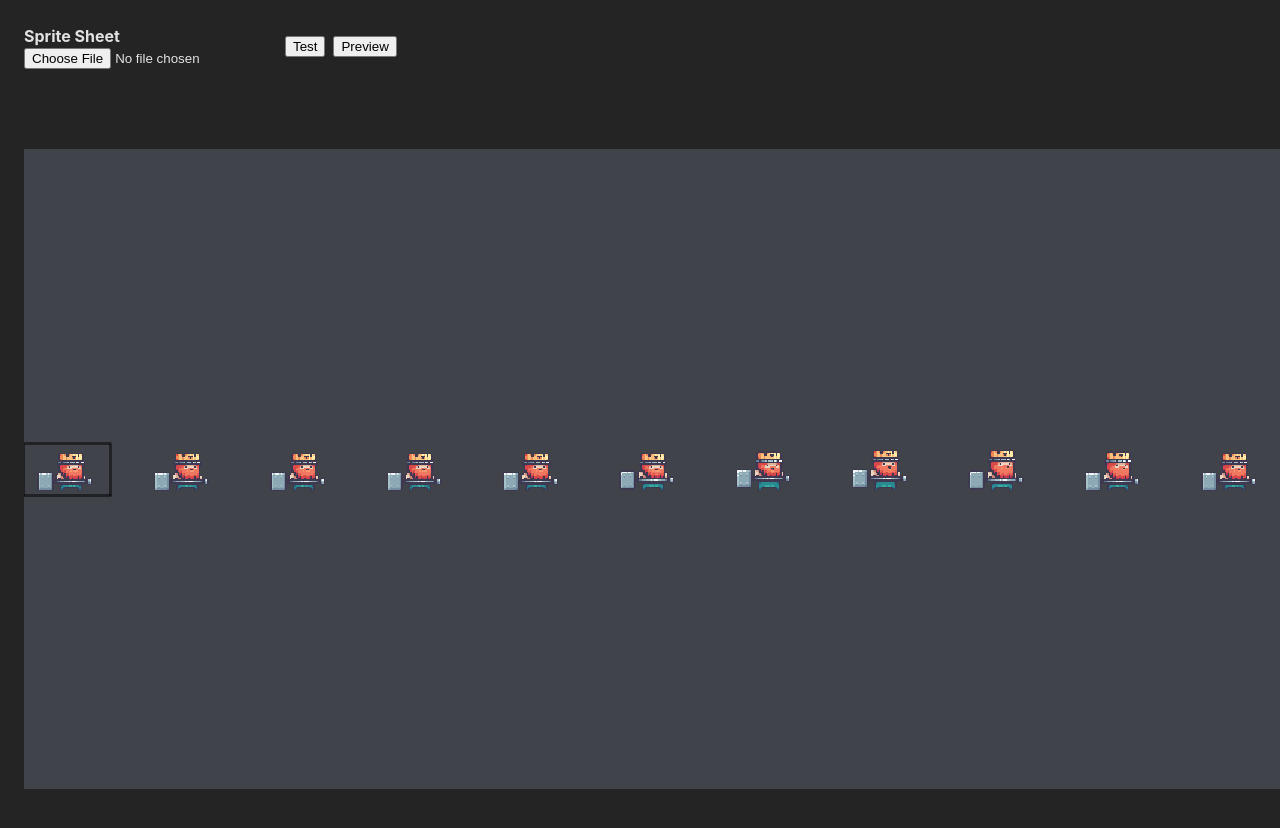
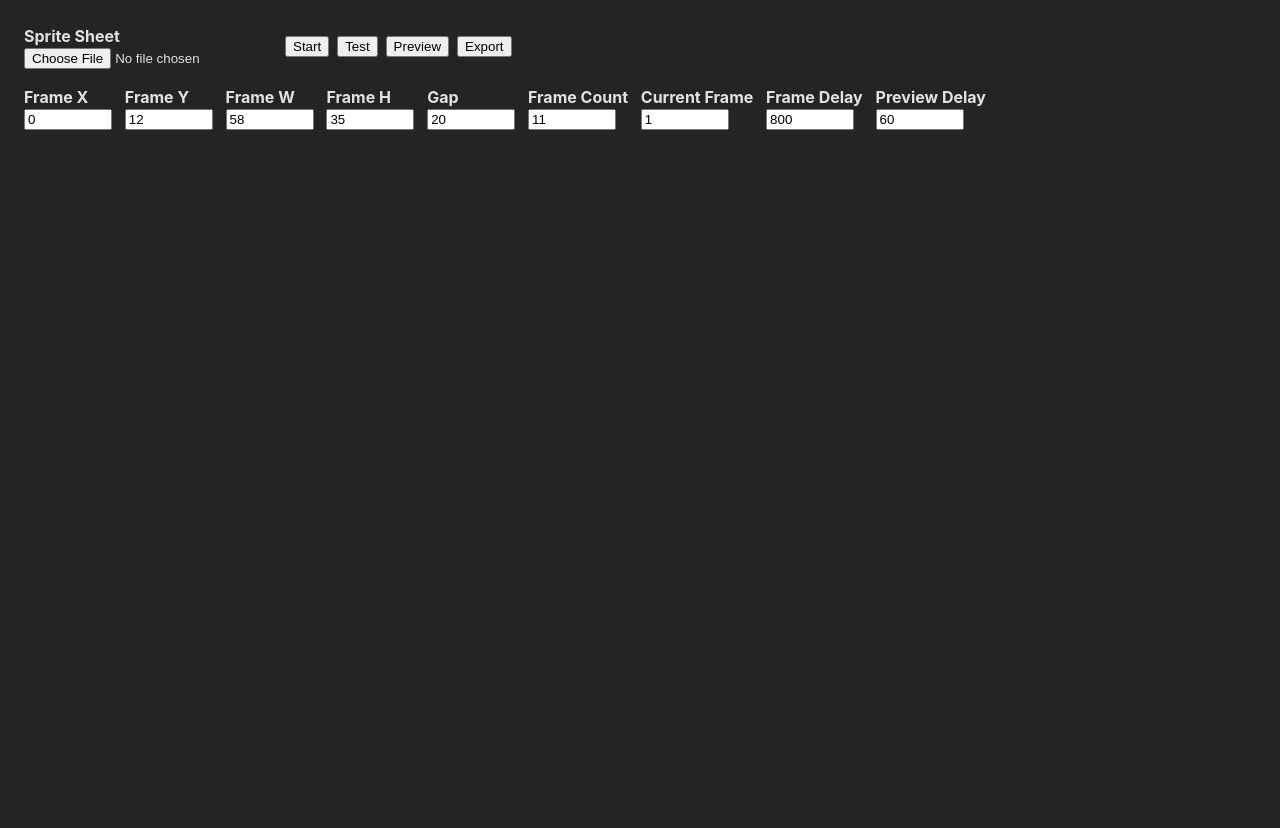
Before and after one commit to bsmrdel101/canvas-animation-maker, a React (Vite) app: page / in a window 1280 px wide. Shown: the top 828 px of the page. Before the commit the page ends 800 px from the top, so only its background shows below. Built offline with nearby package versions, Linux system fonts and the light colour scheme.

Commit message:
feat: Create export feature

```diff
--- a/src/page/index.css
+++ b/src/page/index.css
@@ -10,11 +10,19 @@
   text-rendering: optimizeLegibility;
   -webkit-font-smoothing: antialiased;
   -moz-osx-font-smoothing: grayscale;
+  overflow-x: hidden;
 }
 
 body {
   margin: 1.5rem 1.5rem;
-  overflow: hidden;
+}
+
+#output {
+  width: fit-content;
+  background-color: #2b2a2a;
+  position: absolute;
+  top: 9.5rem;
+  padding-right: 1.3rem;
 }
 
 .top-bar {
--- a/src/page/index.tsx
+++ b/src/page/index.tsx
@@ -1,12 +1,71 @@
-import { useEffect } from "react";
-import { initCanvas, toggleFramesPlaying, togglePreviewPlaying } from "../scripts/canvas";
+import { useEffect, useState } from "react";
+import { initCanvas, playCanvas, toggleFramesPlaying, togglePreviewPlaying } from "../scripts/canvas";
 import './index.css';
 
 
 export default function Index() {
+  const initAnim = {
+    frameX: 0,
+    frameY: 12,
+    frameW: 58,
+    frameH: 35,
+    gap: 20,
+    frameCount: 11,
+    currentFrame: 1,
+    frameDelay: 800,
+    previewDelay: 60,
+  };
+  const [animData, setAnimData] = useState(initAnim);
+  const [image, setImage] = useState(null);
+  const [exported, setExported] = useState(false);
+
   useEffect(() => {
-    initCanvas();
-  }, []);
+    initCanvas(animData);
+  }, [animData]);
+
+  const exportAnim = () => {
+    const output = document.getElementById('output');
+    if (exported) {
+      setExported(false);
+      output.innerHTML = '';
+    } else {
+      setExported(true);
+      output.innerHTML = `<pre>
+        class Anim {
+          image = ${image};
+          startFrameX = ${animData.frameX};
+          startFrameY = ${animData.frameY};
+          frameX = ${animData.frameX};
+          frameY = ${animData.frameY};
+          frameW = ${animData.frameW};
+          frameH = ${animData.frameH};
+          gap = ${animData.gap};
+          frameCount = ${animData.frameCount};
+          private currentFrame = ${animData.currentFrame};
+          frameDelay = ${animData.previewDelay};
+          paused = false;
+
+
+          playAnim() {
+            if (!this.paused) {
+              this.currentFrame += 1;
+              this.frameX += this.frameW + this.gap;
+              if (this.currentFrame > this.frameCount) {
+                this.currentFrame = 1;
+                this.frameX = this.startFrameX;
+                this.frameY = this.startFrameY;
+              }
+              this.drawFrame();
+              setTimeout(() => window.requestAnimationFrame(this.playAnim), this.previewDelay);
+            }
+          }
+
+          private drawFrame() {
+
+          }
+        }</pre>`;
+    }
+  };
 
 
   return (
@@ -16,10 +75,53 @@ export default function Index() {
           Sprite Sheet
           <input
             type="file"
+            value={image}
+            onChange={(e) => setImage(e.target.files[0])}
           />
         </label>
+        <button onClick={playCanvas}>Start</button>
         <button onClick={toggleFramesPlaying}>Test</button>
         <button onClick={togglePreviewPlaying}>Preview</button>
+        <button onClick={exportAnim}>Export</button>
+      </div>
+
+      <div style={{ display: 'flex', flexWrap: 'wrap', gap: '0.8rem', marginTop: '1rem' }}>
+        <label>
+          Frame X
+          <input style={{ width: '5rem' }} type="number" value={animData.frameX} onChange={(e) => setAnimData({ ...animData, frameX: Number(e.target.value) })} />
+        </label>
+        <label>
+          Frame Y
+          <input style={{ width: '5rem' }} type="number" value={animData.frameY} onChange={(e) => setAnimData({ ...animData, frameY: Number(e.target.value) })} />
+        </label>
+        <label>
+          Frame W
+          <input style={{ width: '5rem' }} type="number" value={animData.frameW} onChange={(e) => setAnimData({ ...animData, frameW: Number(e.target.value) })} />
+        </label>
+        <label>
+          Frame H
+          <input style={{ width: '5rem' }} type="number" value={animData.frameH} onChange={(e) => setAnimData({ ...animData, frameH: Number(e.target.value) })} />
+        </label>
+        <label>
+          Gap
+          <input style={{ width: '5rem' }} type="number" value={animData.gap} onChange={(e) => setAnimData({ ...animData, gap: Number(e.target.value) })} />
+        </label>
+        <label>
+          Frame Count
+          <input style={{ width: '5rem' }} type="number" value={animData.frameCount} onChange={(e) => setAnimData({ ...animData, frameCount: Number(e.target.value) })} />
+        </label>
+        <label>
+          Current Frame
+          <input style={{ width: '5rem' }} type="number" value={animData.currentFrame} onChange={(e) => setAnimData({ ...animData, currentFrame: Number(e.target.value) })} />
+        </label>
+        <label>
+          Frame Delay
+          <input style={{ width: '5rem' }} type="number" value={animData.frameDelay} onChange={(e) => setAnimData({ ...animData, frameDelay: Number(e.target.value) })} />
+        </label>
+        <label>
+          Preview Delay
+          <input style={{ width: '5rem' }} type="number" value={animData.previewDelay} onChange={(e) => setAnimData({ ...animData, previewDelay: Number(e.target.value) })} />
+        </label>
       </div>
 
       <div style={{ marginTop: '25rem', position: 'relative' }}>
@@ -28,6 +130,8 @@ export default function Index() {
         <canvas id="fr-canvas"></canvas>
         <canvas id="vid-canvas"></canvas>
       </div>
+
+      <div id="output"></div>
     </>
   );
 }
--- a/src/scripts/canvas.ts
+++ b/src/scripts/canvas.ts
@@ -18,8 +18,23 @@ let frameDelay = 800;
 let previewDelay = 60;
 let playFrames = false;
 let playPreview = false;
+let data = null;
 
-export const initCanvas = () => {
+const setAnimData = (animData) => {
+  frameX = animData.frameX;
+  frameY = animData.frameY;
+  frameW = animData.frameW;
+  frameH = animData.frameH;
+  gap = animData.gap;
+  frameCount = animData.frameCount;
+  currentFrame = animData.currentFrame;
+  frameDelay = animData.frameDelay;
+  previewDelay = animData.previewDelay;
+  data = animData;
+};
+
+
+export const initCanvas = (animData) => {
   pxCanvas = document.getElementById('px-canvas') as HTMLCanvasElement;
   pxCtx = pxCanvas.getContext('2d') as CanvasRenderingContext2D;
   bgCanvas = document.getElementById('bg-canvas') as HTMLCanvasElement;
@@ -30,7 +45,11 @@ export const initCanvas = () => {
   vidCtx = vidCanvas.getContext('2d') as CanvasRenderingContext2D;
   bgCtx.fillStyle = '#40444a';
   frCtx.fillStyle = '#b5b4b0';
+  setAnimData(animData);
   changeImage();
+};
+
+export const playCanvas = () => {
   window.requestAnimationFrame(drawFrame);
 };
 
@@ -65,8 +84,8 @@ const drawFrame = () => {
   }
   if (currentFrame > frameCount) {
     currentFrame = 1;
-    frameX = 0;
-    frameY = 12;
+    frameX = data.frameX;
+    frameY = data.frameY;
   }
   setTimeout(() => window.requestAnimationFrame(drawFrame), playPreview ? previewDelay : frameDelay);
 };
```
